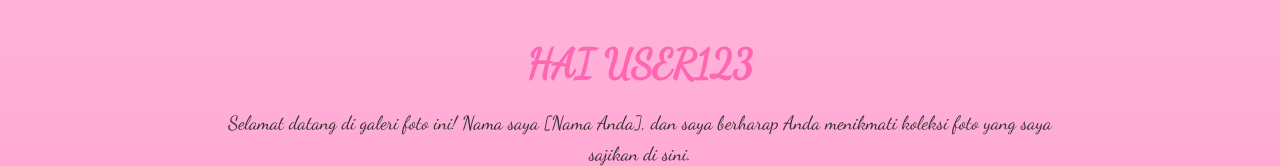
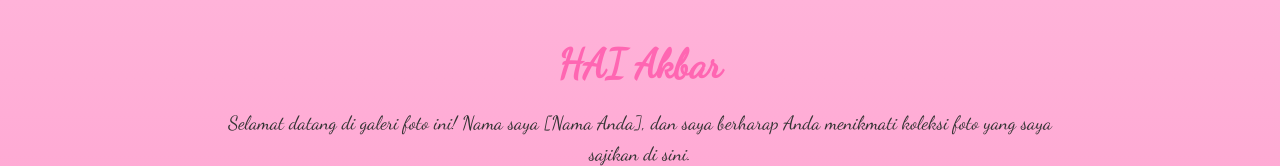
Before and after one commit to NajwanPutraAkbar/DN, a plain HTML site: page index2.html in a window 1280 px wide. Shown: the top 166 px of the page. Drawn offline with Linux system fonts and the light colour scheme.

Commit message:
Update index2.html

```diff
--- a/index2.html
+++ b/index2.html
@@ -9,7 +9,7 @@
 </head>
 
 <body>
-    <h1>HAI USER123</h1>
+    <h1>HAI Akbar</h1>
 
     <div class="description">
         <p>Selamat datang di galeri foto ini! Nama saya [Nama Anda], dan saya berharap Anda menikmati koleksi foto yang saya sajikan di sini.</p>
```
